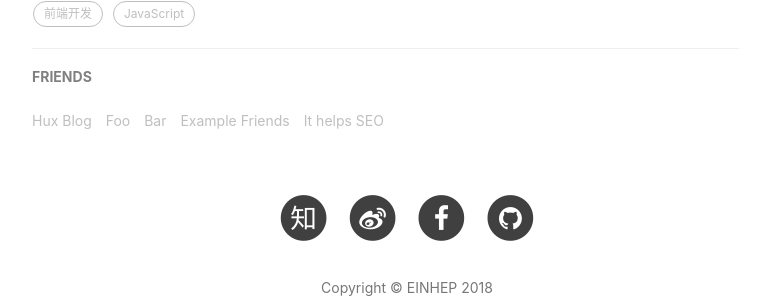
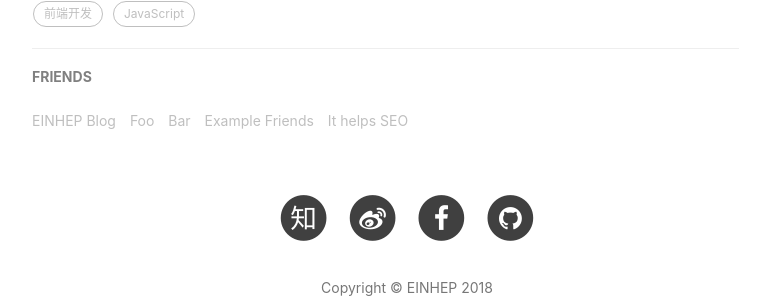
Before and after one commit to einhep/einhep.github.io, a Jekyll site: the page built from _posts/2014-01-29-hello-2015.markdown, in a window 1280 px wide. Shown: the part 3022-3322 px from the top of the page, without its empty margins (233-1003 px from the left). Built offline with Jekyll 4.4.1, drawn with Linux system fonts in a browser that asks for light colours; nearby versions of some CDN libraries; comment, search, counter and statistics services are not loaded; grey boxes are pictures that could not be loaded.

Commit message:
Update _config.yml

```diff
--- a/_config.yml
+++ b/_config.yml
@@ -6,17 +6,17 @@
 description: ""
 keyword: ""
 url: "http://www.ehbci.cn"              # your host, for absolute URL
-baseurl: "/huxblog-boilerplate"         # for example, '/blog' if your blog hosted on 'host/blog'
+baseurl: ""         # for example, '/blog' if your blog hosted on 'host/blog'
 
 
 
 # SNS settings
 RSS: false
-weibo_username:     huxpro
-zhihu_username:     huxpro
-github_username:    huxpro
+weibo_username:     einhep
+zhihu_username:     einhep
+github_username:    einhep
 #twitter_username:  huxpro
-facebook_username:  huxpro
+facebook_username:  einhep
 
 
 
@@ -50,7 +50,7 @@
 #disqus_username: _your_disqus_short_name_
 
 # Duoshuo settings
-duoshuo_username: huxblog
+duoshuo_username: einhep
 # Share component is depend on Comment so we can NOT use share only.
 duoshuo_share: true                     # set to false if you want to use Comment without Sharing
 
@@ -59,17 +59,17 @@
 
 # Analytics settings
 # Baidu Analytics
-ba_track_id: 4cc1f2d8f3067386cc5cdb626a202900
+ba_track_id:
 # Google Analytics
-ga_track_id: 'UA-49627206-1'            # Format: UA-xxxxxx-xx
-ga_domain: huangxuan.me
+ga_track_id: ''            # Format: UA-xxxxxx-xx
+ga_domain: ehbci.cn
 
 
 
 # Sidebar settings
 sidebar: true                           # whether or not using Sidebar.
-sidebar-about-description: "写写代码，做做设计，看看产品。世界那么大，多玩玩看看。"
-sidebar-avatar: /img/avatar-hux.jpg      # use absolute URL, seeing it's used in both `/` and `/about/`
+sidebar-about-description: "不知道写啥"
+sidebar-avatar: /img/      # use absolute URL, seeing it's used in both `/` and `/about/`
 
 
 
@@ -82,8 +82,8 @@
 # Friends
 friends: [
     {
-        title: "Hux Blog",
-        href: "http://huangxuan.me"
+        title: "EINHEP Blog",
+        href: "http://www.ehbci.cn"
     },{
         title: "Foo",
         href: "#"
```
